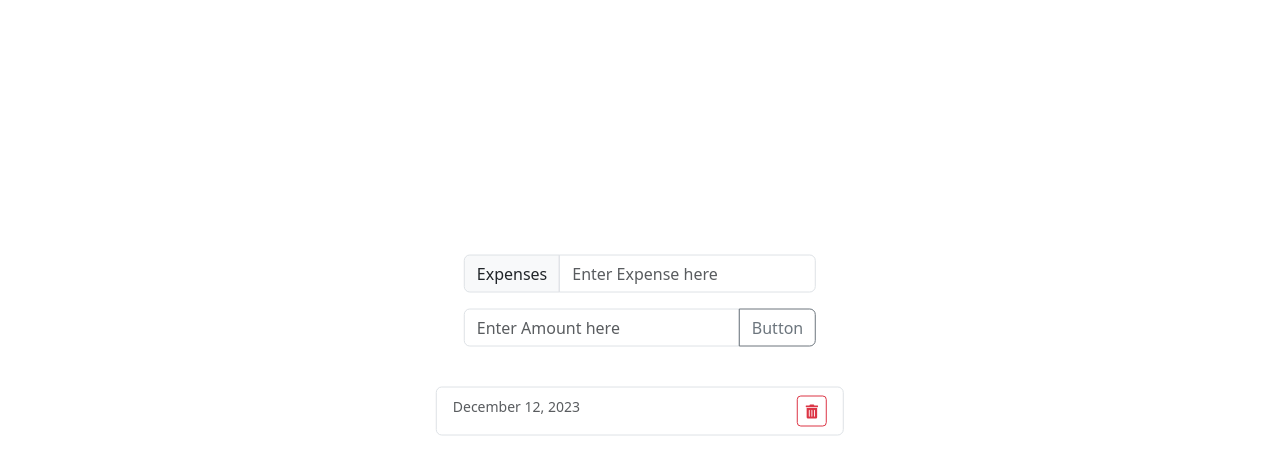
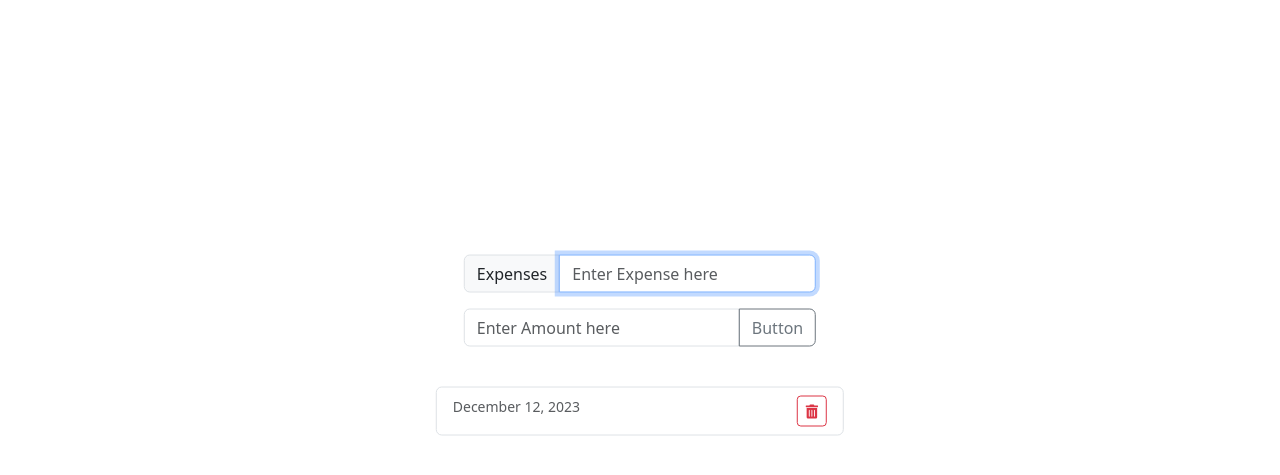
Before and after one commit to saiyed9974/Javascript-Templating, a plain HTML site: page index.html in a window 1280 px wide. Both pictures are taken after a click on the button "Button". Shown: the part 63-538 px from the top of the page. Drawn offline with nearby package versions, Linux system fonts and the light colour scheme.

Commit message:
input text clear

```diff
--- a/index.html
+++ b/index.html
@@ -119,12 +119,16 @@
 
           renderHtml(allExpences)
 
+         document.getElementById("expence").focus();
+          inputexpence.value = "";
+          inputExAmount.value = "";
     })
 
     function deleteItem(dateValue){
 
             console.log("Delete item clicked",dateValue);
             let newArr = [];
+
            // for(let i=0; i < allExpences.length;i++){
 
            //     if(allExpences[i].todaydate.valueOf() !== dateValue){
```
